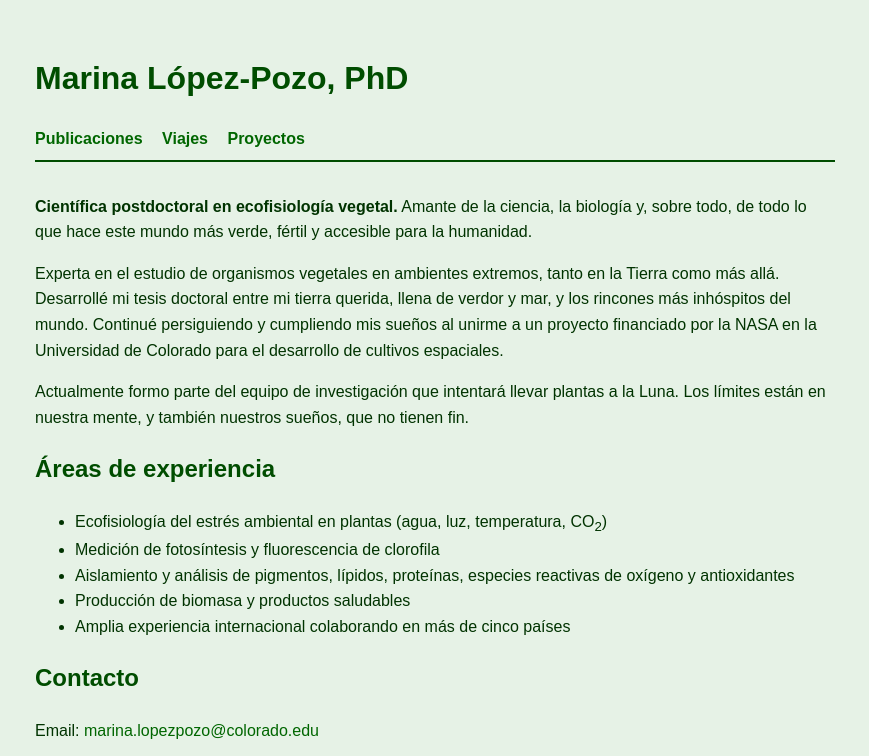
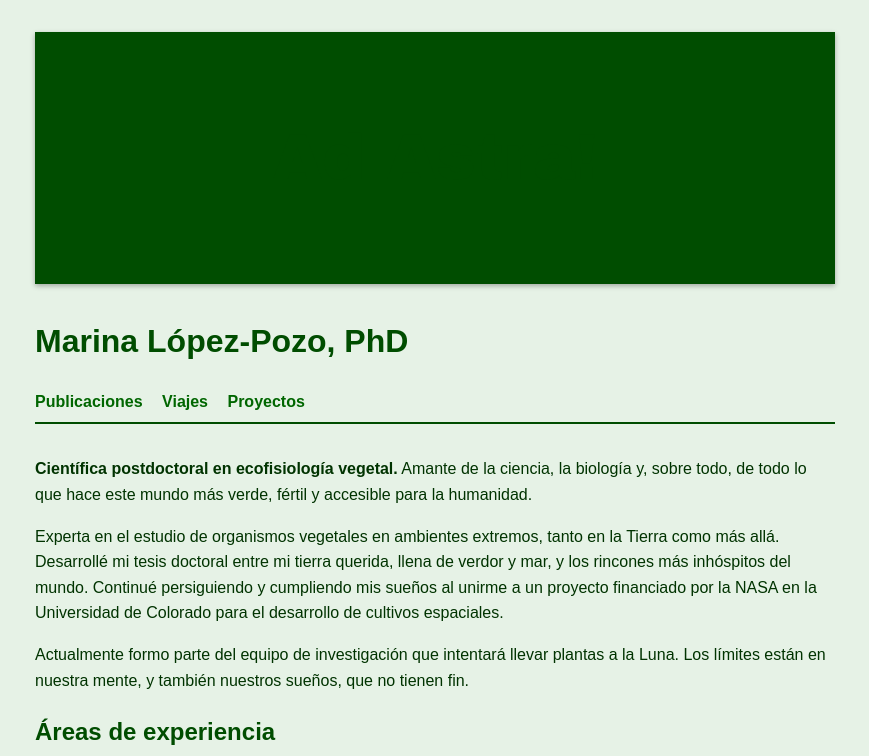
Before and after one commit to marinalopezpozo/marinalopezpozo.github.io, a plain HTML site: page index.html in a window 1280 px wide. Shown: the top 756 px of the page, without its empty margins (205-1074 px from the left). Drawn offline with Linux system fonts and the light colour scheme.

Commit message:
Update index.html

```diff
--- a/index.html
+++ b/index.html
@@ -45,9 +45,26 @@
     section {
       margin-bottom: 3em;
     }
+    /* Banda superior */
+    .top-banner {
+      background-color: #004d00; /* verde oscuro */
+      color: white;
+      padding: 1em 0;
+      text-align: center;
+      font-family: 'Arial Black', Arial, sans-serif;
+      font-size: 2em;
+      font-weight: bold;
+      margin-bottom: 1em;
+      box-shadow: 0 2px 5px rgba(0,0,0,0.3);
+    }
   </style>
 </head>
 <body>
+
+  <!-- Banda superior -->
+  <div class="top-banner">
+    <h1>Ad Astra!</h1>
+  </div>
 
   <h1>Marina López-Pozo, PhD</h1>
 
```
